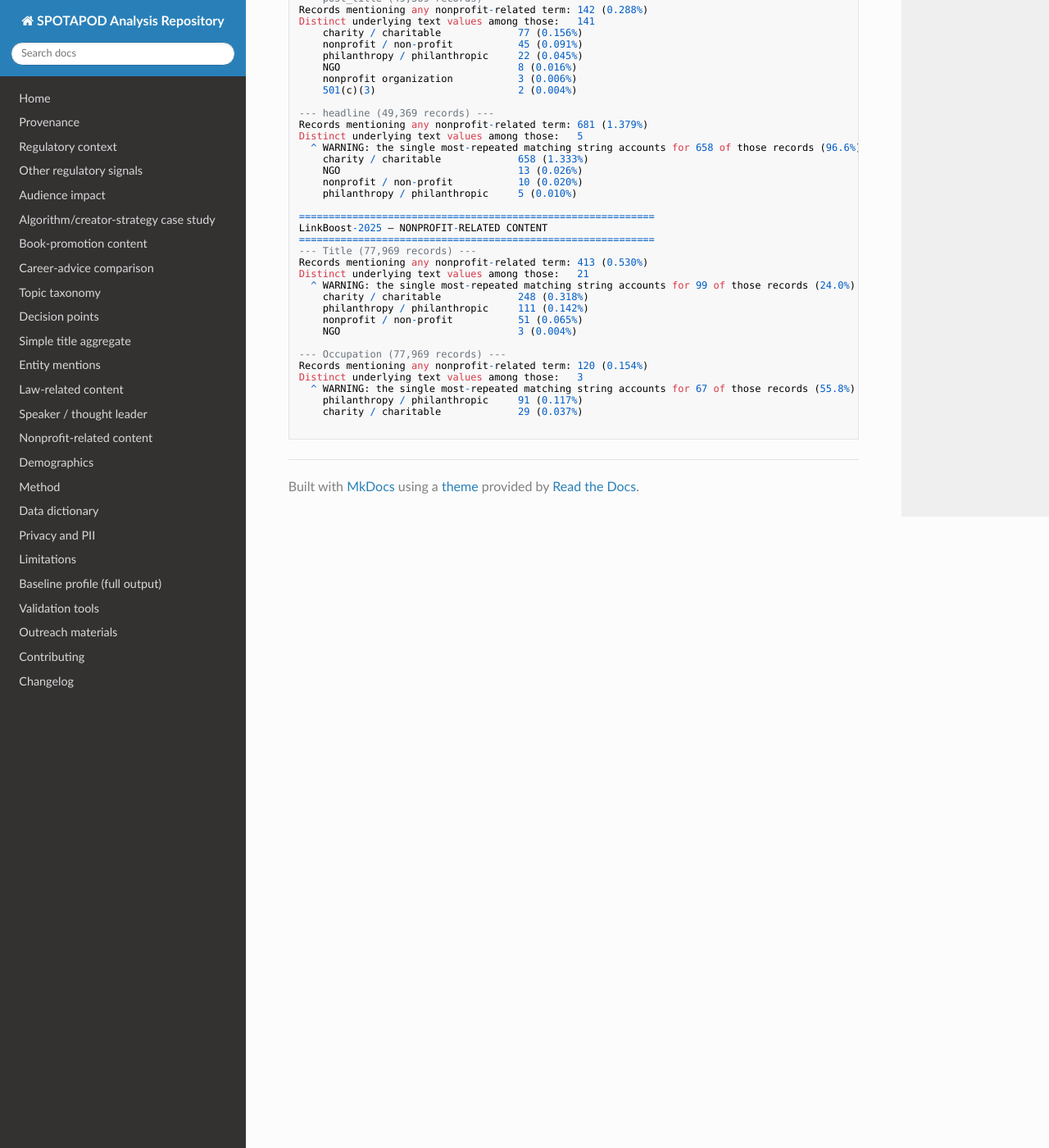
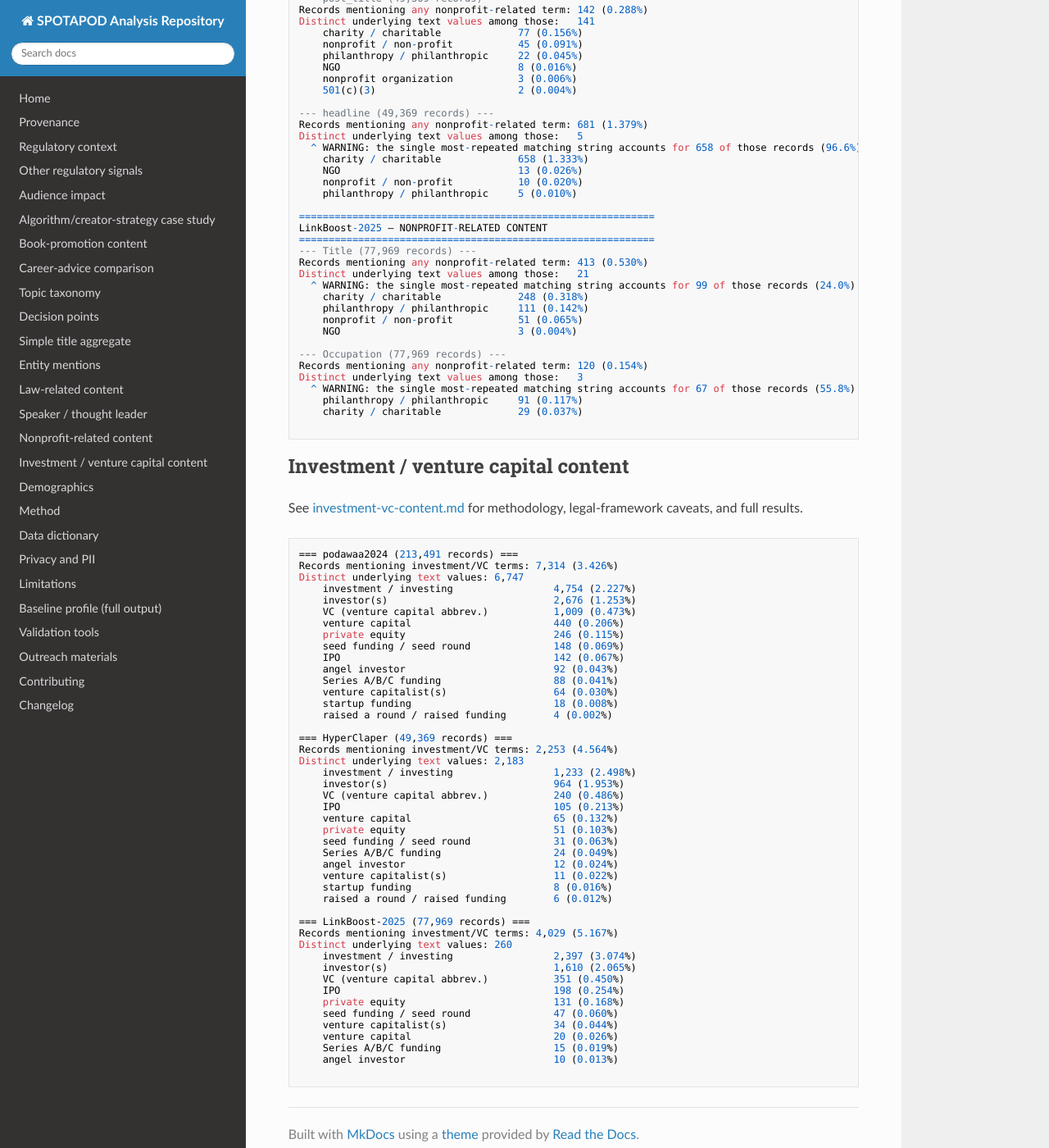
Before and after one commit to DreamITSoftware/SPOTAPOD, an MkDocs documentation site: the page built from docs/research/baseline-profile.md, in a window 1280 px wide and 1400 px high, scrolled down 16518 px. Shown: the whole window at 82% size. Built offline with MkDocs 1.6.1, drawn with Linux system fonts in a browser that asks for light colours; nearby versions of some CDN libraries.

Commit message:
Add files via upload

````diff
--- a/docs/research/baseline-profile.md
+++ b/docs/research/baseline-profile.md
@@ -1154,3 +1154,56 @@ Distinct underlying text values among those:   3
     charity / charitable             29 (0.037%)
 
 ```
+
+## Investment / venture capital content
+
+See [investment-vc-content.md](investment-vc-content.md) for methodology, legal-framework caveats, and full results.
+
+```
+=== podawaa2024 (213,491 records) ===
+Records mentioning investment/VC terms: 7,314 (3.426%)
+Distinct underlying text values: 6,747
+    investment / investing                 4,754 (2.227%)
+    investor(s)                            2,676 (1.253%)
+    VC (venture capital abbrev.)           1,009 (0.473%)
+    venture capital                        440 (0.206%)
+    private equity                         246 (0.115%)
+    seed funding / seed round              148 (0.069%)
+    IPO                                    142 (0.067%)
+    angel investor                         92 (0.043%)
+    Series A/B/C funding                   88 (0.041%)
+    venture capitalist(s)                  64 (0.030%)
+    startup funding                        18 (0.008%)
+    raised a round / raised funding        4 (0.002%)
+
+=== HyperClaper (49,369 records) ===
+Records mentioning investment/VC terms: 2,253 (4.564%)
+Distinct underlying text values: 2,183
+    investment / investing                 1,233 (2.498%)
+    investor(s)                            964 (1.953%)
+    VC (venture capital abbrev.)           240 (0.486%)
+    IPO                                    105 (0.213%)
+    venture capital                        65 (0.132%)
+    private equity                         51 (0.103%)
+    seed funding / seed round              31 (0.063%)
+    Series A/B/C funding                   24 (0.049%)
+    angel investor                         12 (0.024%)
+    venture capitalist(s)                  11 (0.022%)
+    startup funding                        8 (0.016%)
+    raised a round / raised funding        6 (0.012%)
+
+=== LinkBoost-2025 (77,969 records) ===
+Records mentioning investment/VC terms: 4,029 (5.167%)
+Distinct underlying text values: 260
+    investment / investing                 2,397 (3.074%)
+    investor(s)                            1,610 (2.065%)
+    VC (venture capital abbrev.)           351 (0.450%)
+    IPO                                    198 (0.254%)
+    private equity                         131 (0.168%)
+    seed funding / seed round              47 (0.060%)
+    venture capitalist(s)                  34 (0.044%)
+    venture capital                        20 (0.026%)
+    Series A/B/C funding                   15 (0.019%)
+    angel investor                         10 (0.013%)
+
+```
--- a/mkdocs.yml
+++ b/mkdocs.yml
@@ -23,6 +23,7 @@ nav:
   - Law-related content: docs/research/law-content.md
   - Speaker / thought leader: docs/research/speaker-thought-leader.md
   - Nonprofit-related content: docs/research/nonprofit-content.md
+  - Investment / venture capital content: docs/research/investment-vc-content.md
   - Demographics: docs/research/demographics.md
   - Method: docs/method.md
   - Data dictionary: docs/data-dictionary.md
````
Also changed, not shown: CHANGELOG.md (+9 -0 lines), README.md (+18 -0 lines), docs/research/investment-vc-content.md (added, +87 -0 lines), 1 other file.
